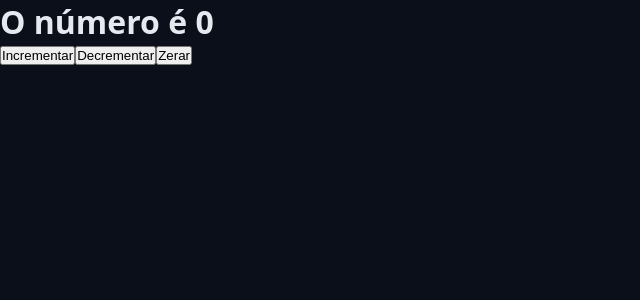
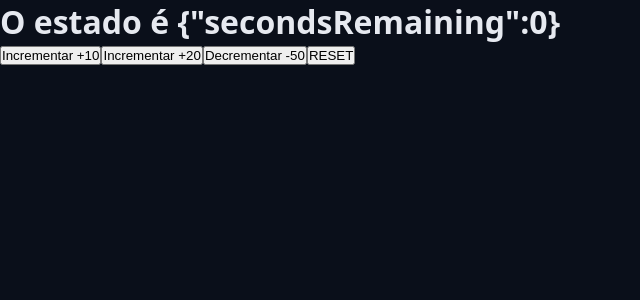
Before and after one commit to FellypeGC/chronos-pomodoro, a React (Vite) app: page / in a window 1280 px wide. Shown: the top 300 px of the page, without its empty margins (0-640 px from the left). Built offline with nearby package versions, Linux system fonts and the light colour scheme.

Commit message:
chore: useReducer with object

```diff
--- a/src/contexts/TaskContext/TaskContextProvider.tsx
+++ b/src/contexts/TaskContext/TaskContextProvider.tsx
@@ -9,18 +9,43 @@
 export function TaskContextProvider({ children }: TaskContextProviderProps) {
   const [state, setState] = useState(initialTaskState);
 
-  const [numero, dispatch] = useReducer((state, action) => {
-    switch (action) {
-      case "INCREMENT":
-        return state + 1;
-      case "DECREMENT":
-        return state - 1;
-      case "INITIAL_STATE":
-        return 0;
+  type ActionType = {
+    type: string,
+    payload?: number;
+  }
+
+  const [myState, dispatch] = useReducer(
+    (state, action: ActionType) => {
+      switch (action.type) {
+        case "INCREMENT": {
+          if (!action.payload) return state;
+
+          return {
+            ...state,
+            secondsRemaining: state.secondsRemaining + action.payload,
+          };
+        }
+        case "DECREMENT": {
+          if (!action.payload) return state;
+
+          return {
+            ...state,
+            secondsRemaining: state.secondsRemaining - action.payload,
+          };
+        }
+        case "RESET": {
+          return {
+            ...state,
+            secondsRemaining: 0,
+          };
+        }
+      }
+
+      return state;
+    }, {
+      secondsRemaining: 0,
     }
-
-    return state;
-  }, 0);
+  );
 
   // useEffect(() => {
   //   console.log(state);
@@ -29,14 +54,19 @@
   return (
     <TaskContext.Provider value={{ state, setState }}>
       {/* {children} */}
-      <h1>O número é {numero}</h1>
-      <button onClick={() => dispatch({ type: "INCREMENT" })}>
-        Incrementar
+      <h1>O estado é {JSON.stringify(myState)}</h1>
+      <button onClick={() => dispatch({ type: "INCREMENT", payload: 10 })}>
+        Incrementar +10
       </button>
-      <button onClick={() => dispatch({ type: "DECREMENT" })}>
-        Decrementar
+      <button onClick={() => dispatch({ type: "INCREMENT", payload: 20 })}>
+        Incrementar +20
       </button>
-      <button onClick={() => dispatch({ type: "INITIAL_STATE" })}>Zerar</button>
+      <button onClick={() => dispatch({ type: "DECREMENT", payload: 50 })}>
+        Decrementar -50
+      </button>
+      <button onClick={() => dispatch({ type: "RESET" })}>
+        RESET
+      </button>
     </TaskContext.Provider>
   );
 }
```
